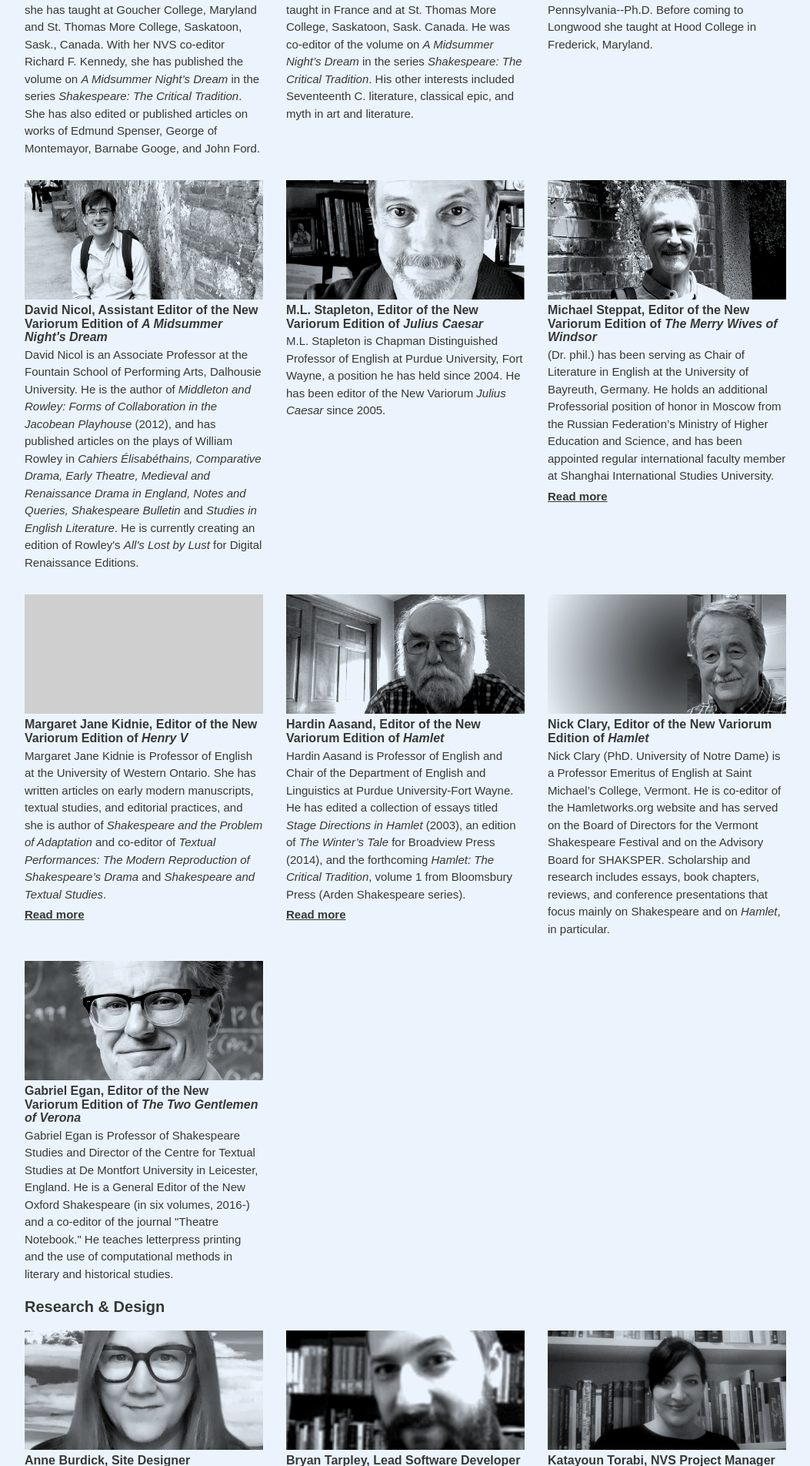
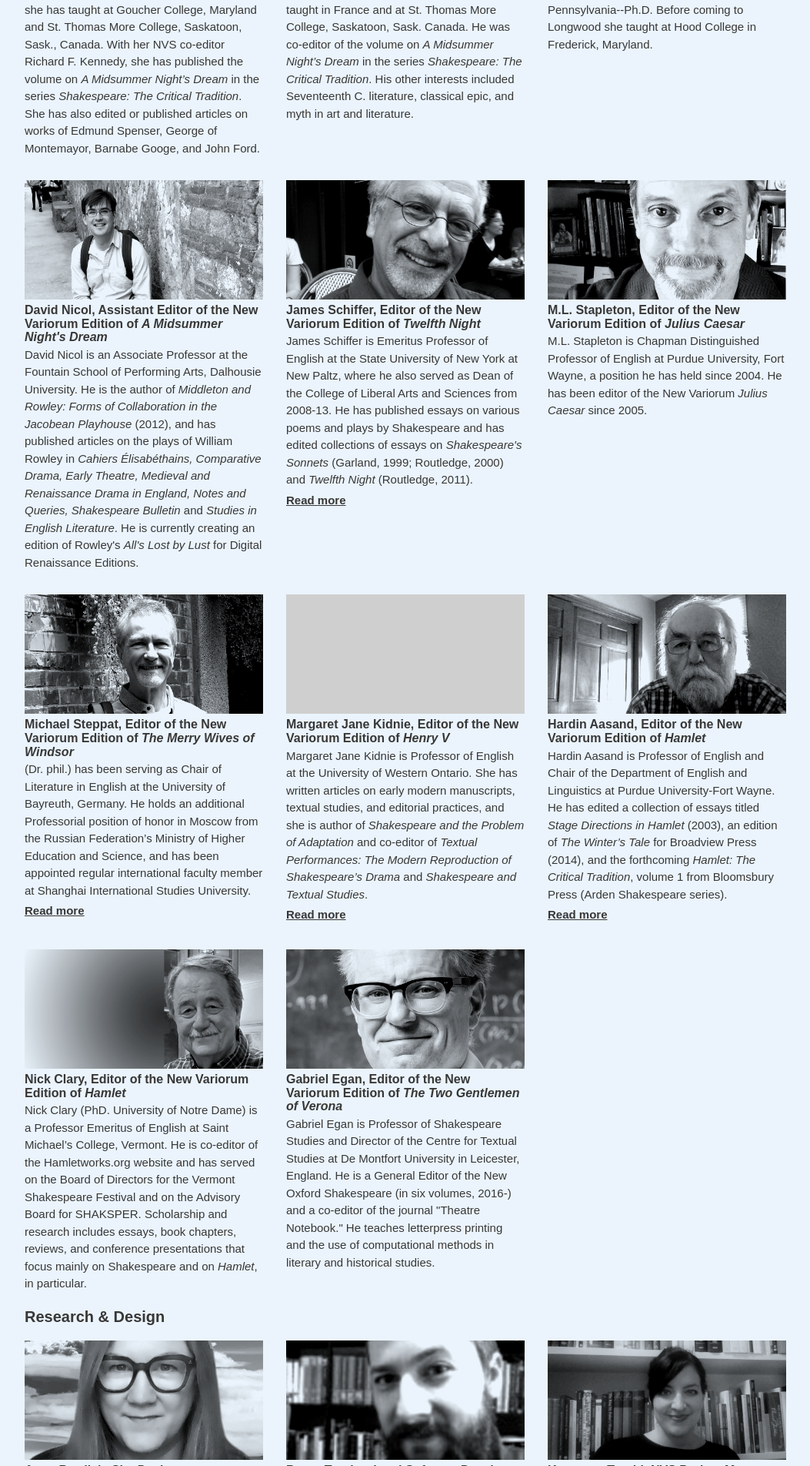
Before and after one commit to newvariorumshakespeare/corpora-plugin, a Django app: template templates/info_contributors.html in a window 1280 px wide. Shown: the part 3162-5066 px from the top of the page at 77% size, without its empty margins (208-1261 px from the left). Run offline with Django 3.2, Linux system fonts and the light colour scheme; the template is opened without the code that fills it, so the values that code supplies are empty; some web fonts are replaced.

Commit message:
adding photo and bio for James Schiffer

```diff
--- a/templates/info_contributors.html
+++ b/templates/info_contributors.html
@@ -358,6 +358,30 @@
             </li>
 
             <li class="contributors--person-tile">
+              <img src="{% static 'img/contribs/J_Schiffer.jpg' %}" alt="James Schiffer"/>
+              <h3 class="type-size-0">James Schiffer, Editor of the New Variorum Edition of <em>Twelfth Night</em></h3>
+              <p class="type-size--1">James Schiffer is Emeritus Professor of English at the State University of New
+                York at New Paltz, where he also served as Dean of the College of Liberal Arts and Sciences from
+                2008-13.  He has published essays on various poems and plays by Shakespeare and has edited collections
+                of essays on <em>Shakespeare's Sonnets</em> (Garland, 1999; Routledge, 2000) and <em>Twelfth Night</em> (Routledge, 2011).
+                <span class="contributors--more-section">
+                  <span class="contributors--more-content">In addition to serving as editor of the NVS <em>Twelfth Night</em>, he is currently editing <em>Twelfth Night:
+                Shakespeare: The Critical Tradition</em> (Bloomsbury/Arden Shakespeare Series, 2024). In 1999, he created
+                and directed a show based on selected Sonnets by Shakespeare, <em>Sonnet Variations</em>, which a cast of
+                students and faculty performed at Hampden-Sydney College in Virginia and other colleges in Virginia and
+                Georgia and at the Edinburgh Fringe Festival in Scotland; he later directed a film version of the show
+                distributed by Films for the Humanities and Sciences (2000).  In addition, Schiffer is author of a
+                monograph on contemporary novelist Richard Stern (Twayne/Macmillan, 1993) and co-author (with Susan
+                Schiffer) of <em>Foul Deeds</em>, an academic mystery novel (St. Martin’s, 1989). Working with James Schiffer on
+                the NVS <em>Twelfth Night</em> are Emerita Professor Gayle Gaskill, Emeritus Professor Walter Cannon, Emeritus
+                Professor Duncan Salkeld, and independent scholar Dorothy Boerner.
+                  </span>
+                <button class="contributors--more-btn">Read <span class="more">more</span><span class="less">less</span></button>
+                </span>
+              </p>
+            </li>
+
+            <li class="contributors--person-tile">
               <img src="{% static 'img/contribs/ML_Stapleton.jpg' %}" alt="Michael Stapleton"/>
               <h3 class="type-size-0">M.L. Stapleton, Editor of the New Variorum Edition of <em>Julius Caesar</em></h3>
               <p class="type-size--1">M.L. Stapleton is Chapman Distinguished Professor of English at Purdue University,
```
Also changed, not shown: static/img/contribs/J_Schiffer.jpg (added).
